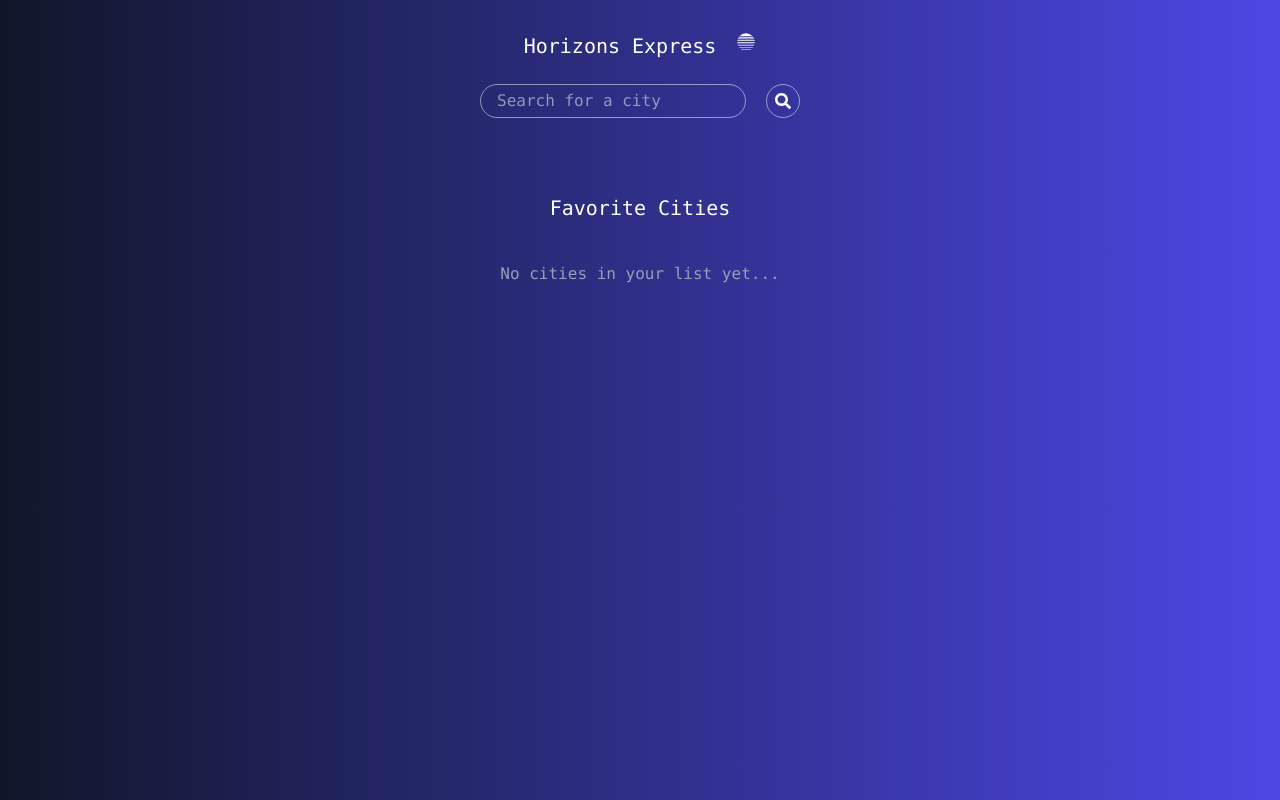
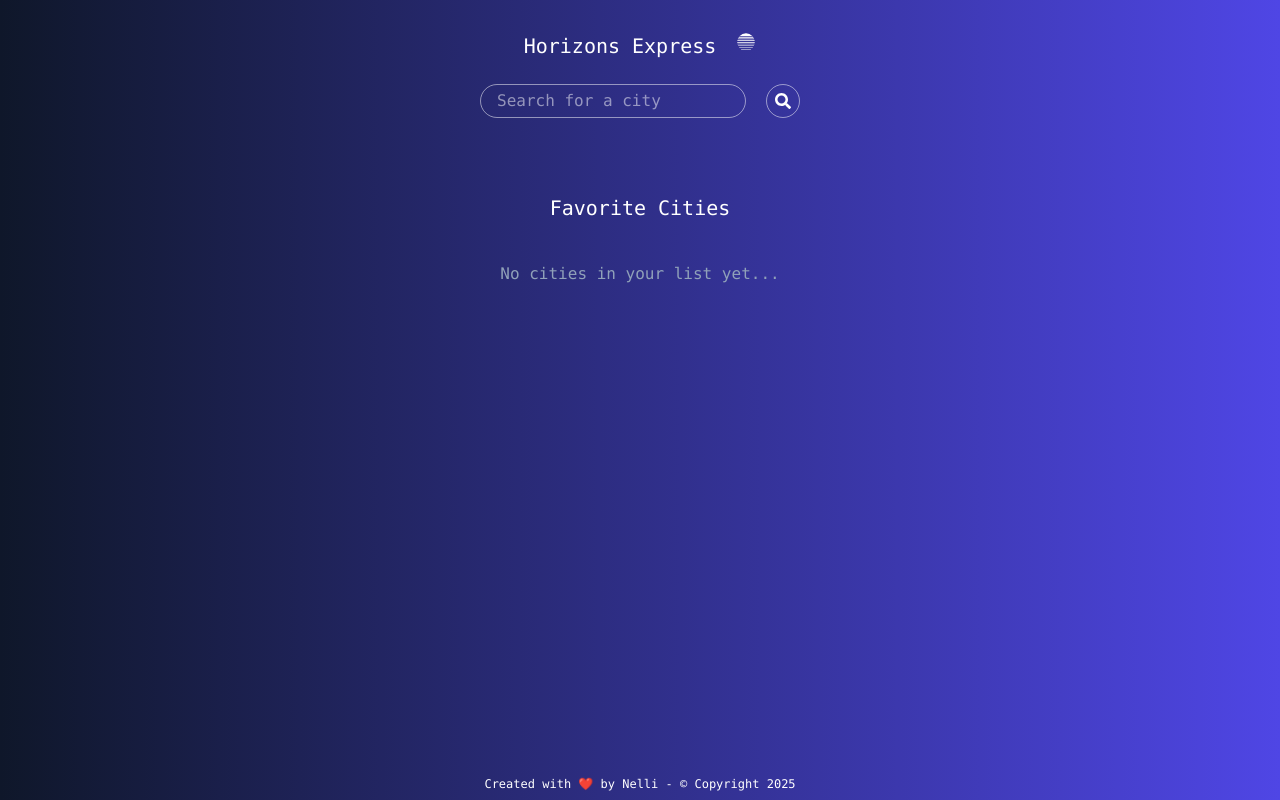
Before and after one commit to Raftouch/horizons-express, a React (Vite) app in the folder client/: page / in a window 1280 px wide. Built offline with nearby package versions, Linux system fonts and the light colour scheme.

Commit message:
:lipstick: add footer

```diff
--- a/client/src/App.tsx
+++ b/client/src/App.tsx
@@ -1,9 +1,11 @@
+import Footer from "./components/Footer";
 import MainPage from "./pages/MainPage";
 
 function App() {
   return (
     <div className="font-mono">
       <MainPage />
+      <Footer />
     </div>
   );
 }
--- /dev/null
+++ b/client/src/components/Footer.tsx
@@ -0,0 +1,7 @@
+export default function Footer() {
+  return (
+    <footer className="w-full text-center fixed bottom-2 text-xs text-white">
+      Created with ❤️ by Nelli - &copy; Copyright {new Date().getFullYear()}{" "}
+    </footer>
+  );
+}
```
